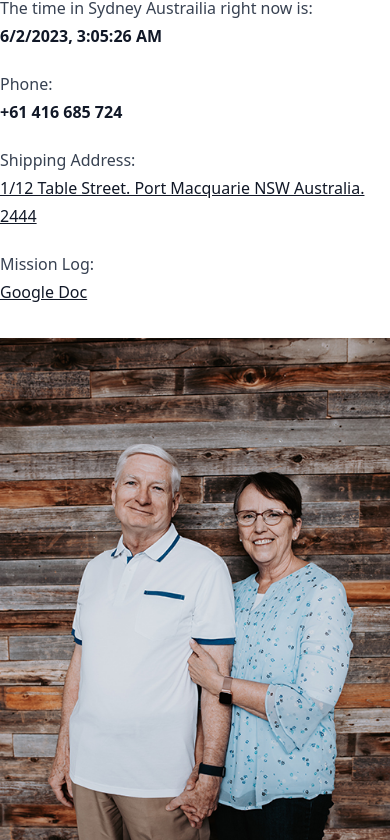
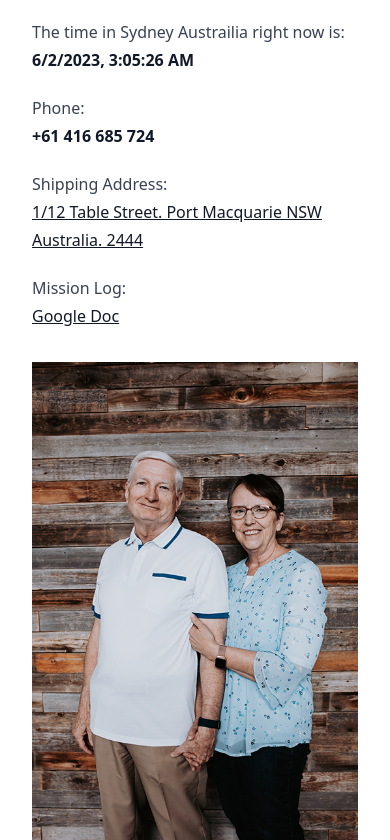
Before and after one commit to michaelbonner/clarkamy, an Astro site: page / in a window 390 px wide. Shown: the part 126-966 px from the top of the page. Built offline with nearby package versions, Linux system fonts and the light colour scheme; Astro itself is replaced by a stand-in of ours.

Commit message:
little mobile layout update

```diff
--- a/src/pages/index.astro
+++ b/src/pages/index.astro
@@ -34,7 +34,7 @@
       }
     </script>
 
-    <div class="mx-auto py-12 prose lg:prose-xl">
+    <div class="mx-auto py-8 lg:py-12 prose lg:prose-xl px-8">
       <h1>Clark & Amy Bonner</h1>
       <div>
         The time in Sydney Austrailia right now is:<br />
```
